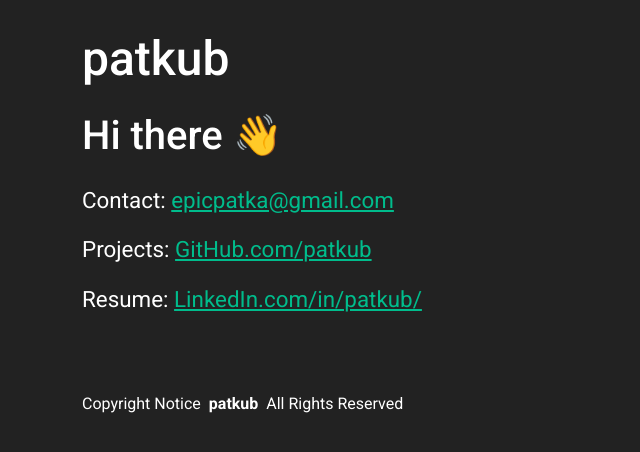
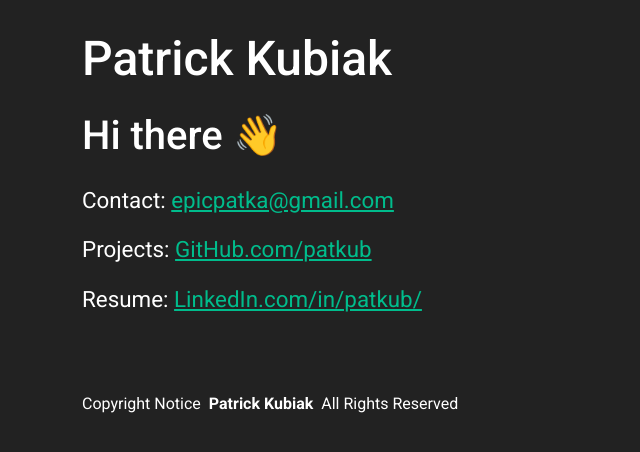
Before and after one commit to patkub/patkub-site, a website: page src/index.html in a window 1280 px wide. Shown: the whole page, without its empty margins (0-640 px from the left). Drawn offline with nearby package versions, Linux system fonts and the light colour scheme; files that its build step writes are made by us from their sources.

Commit message:
update name

```diff
--- a/src/index.html
+++ b/src/index.html
@@ -31,7 +31,7 @@
   ======================================================== -->
 </head>
 
-<body>
+<body class="text-break">
 
   <!-- Main -->
   <main>
@@ -39,7 +39,7 @@
     <!-- Contact Section -->
     <section>
       <div class="container content-section">
-        <h1 class="mb-4">patkub</h1>
+        <h1 class="mb-4">Patrick Kubiak</h1>
 
         <h2 class="mb-4">Hi there &#128075;</h2>
 
@@ -59,7 +59,7 @@
   <!-- Footer -->
   <footer id="footer" class="footer dark-background">
     <div class="container">
-      <span>Copyright Notice</span> <strong class="px-1">patkub</strong> <span>All Rights Reserved</span>
+      <span>Copyright Notice</span> <strong class="px-1">Patrick Kubiak</strong> <span>All Rights Reserved</span>
     </div>
   </footer>
   <!-- /Footer -->
```
